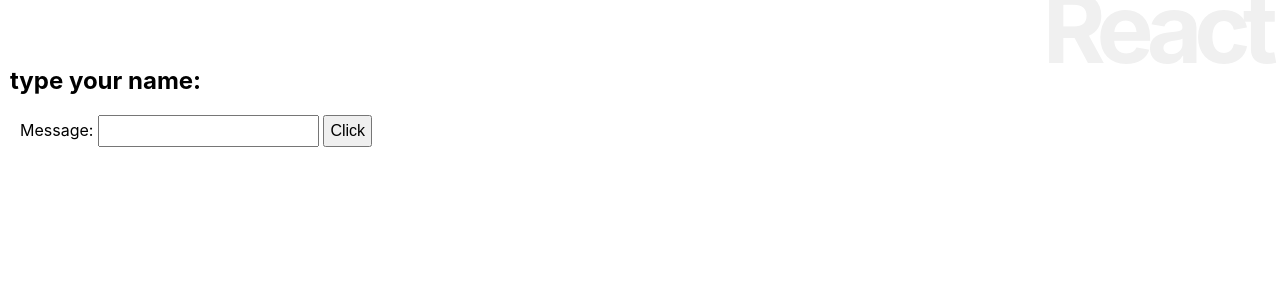
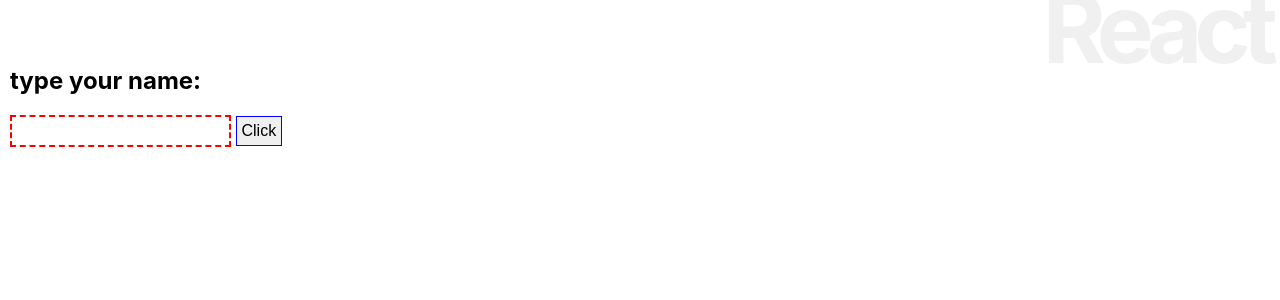
Before and after one commit to yuki-snow1823/React_study, a React (Create React App) app in the folder react-app/: page / in a window 1280 px wide. Shown: the top 300 px of the page. Built offline with nearby package versions, Linux system fonts and the light colour scheme.

Commit message:
[add]バリデーションとエラーメッセージ

```diff
--- a/react-app/src/App.css
+++ b/react-app/src/App.css
@@ -16,3 +16,12 @@ p {
   color: #666;
   font-size: 16pt;
 }
+
+input:invalid {
+  border: 2px dashed red;
+}
+
+
+input:valid {
+  border: 1px solid blue;
+}
--- a/react-app/src/App.js
+++ b/react-app/src/App.js
@@ -43,12 +43,13 @@ class App extends Component {
         <h1> React </h1> <h2> {this.state.message} </h2>{" "}
         <form onSubmit={this.doSubmit}>
           <label>
-            <span style={this.inputStyle}> </span>Message:{" "}
             <input
               type="text"
               style={this.inputStyle}
               onChange={this.doChange}
-            />{" "}
+              required
+              pattern="[A-Za-z _,.]+"
+            />
           </label>{" "}
           <input type="submit" style={this.inputStyle} value="Click" />
         </form>{" "}
```
